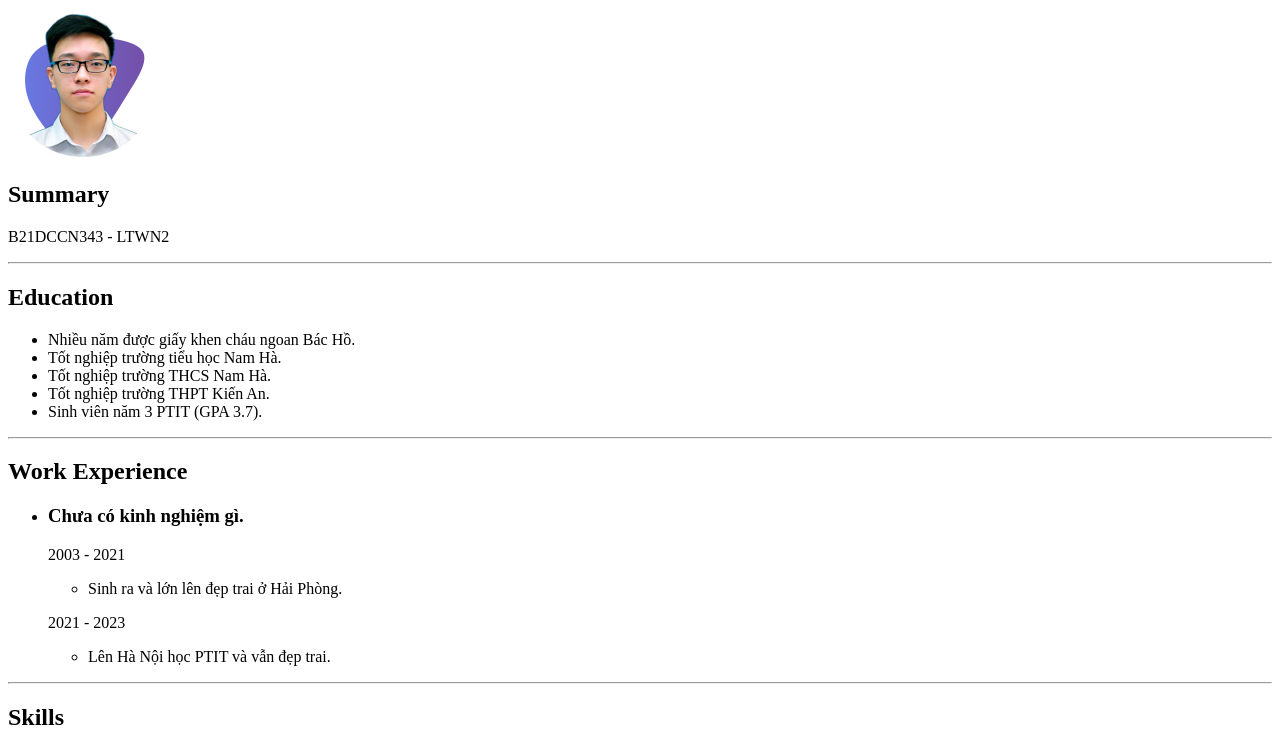
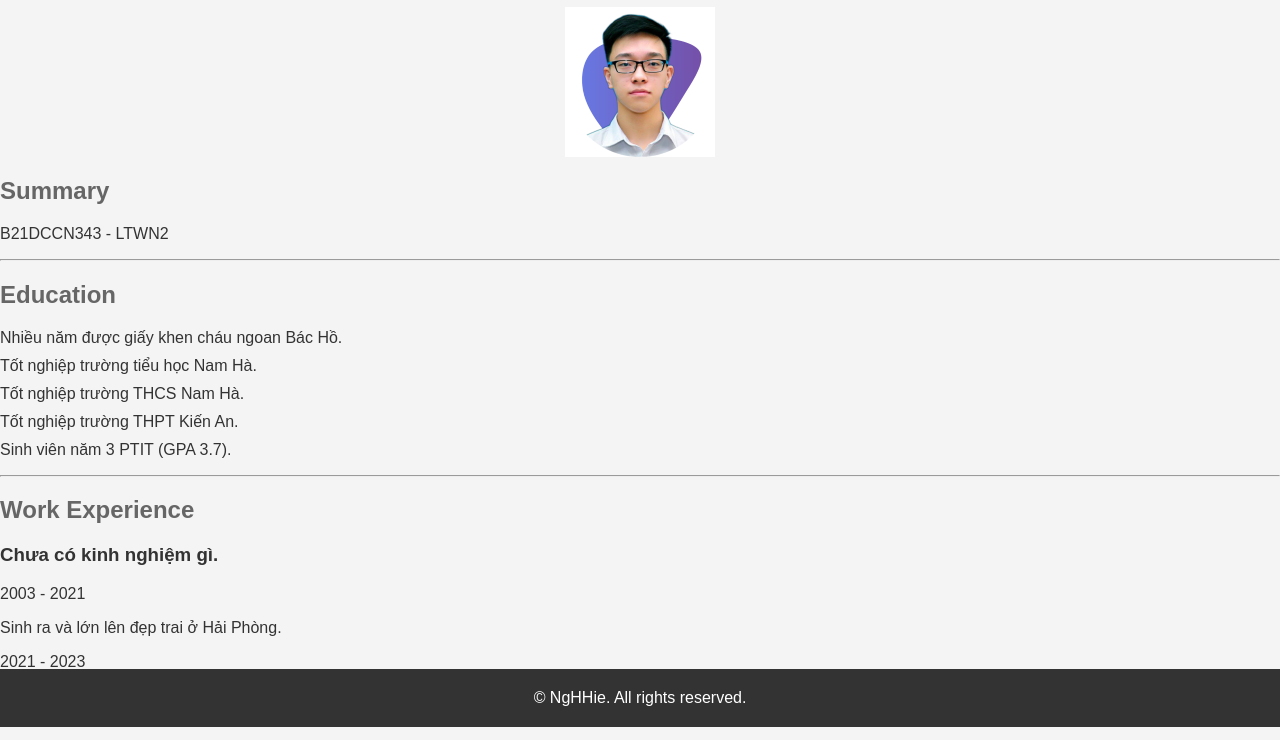
Before and after one commit to NgHHie/resume-B21DCCN343, a website: page index.html in a window 1280 px wide. Shown: the part 73-813 px from the top of the page. Drawn offline with Linux system fonts and the light colour scheme.

Commit message:
Update index.html

```diff
--- a/index.html
+++ b/index.html
@@ -5,6 +5,71 @@
     <meta name="viewport" content="width=device-width, initial-scale=1.0">
     <title>NgHHie</title>
 </head>
+<style>
+    /* CSS Style Sheet */
+
+/* Body Styles */
+body {
+    font-family: Arial, sans-serif;
+    margin: 0;
+    padding: 0;
+    background-color: #f4f4f4;
+    color: #333;
+}
+
+/* Header Styles */
+h1 {
+    color: #333;
+}
+
+/* Image Styles */
+img {
+    max-width: 100%;
+    height: auto;
+    display: block;
+    margin: 0 auto;
+}
+
+/* Section Styles */
+h2 {
+    color: #666;
+}
+
+ul {
+    list-style-type: none;
+    padding: 0;
+}
+
+li {
+    margin-bottom: 10px;
+}
+
+/* Footer Styles */
+footer {
+    background-color: #333;
+    color: #fff;
+    text-align: center;
+    padding: 20px 0;
+    position: fixed;
+    bottom: 0;
+    width: 100%;
+}
+
+footer p {
+    margin: 0;
+}
+
+/* Link Styles */
+a {
+    color: #007bff;
+    text-decoration: none;
+}
+
+a:hover {
+    text-decoration: underline;
+}
+
+</style>
 <body>
     <h1>Nguyễn Hoàng Hiệp</h1>
     <img src="./profile-pic (1).png"/>
```
